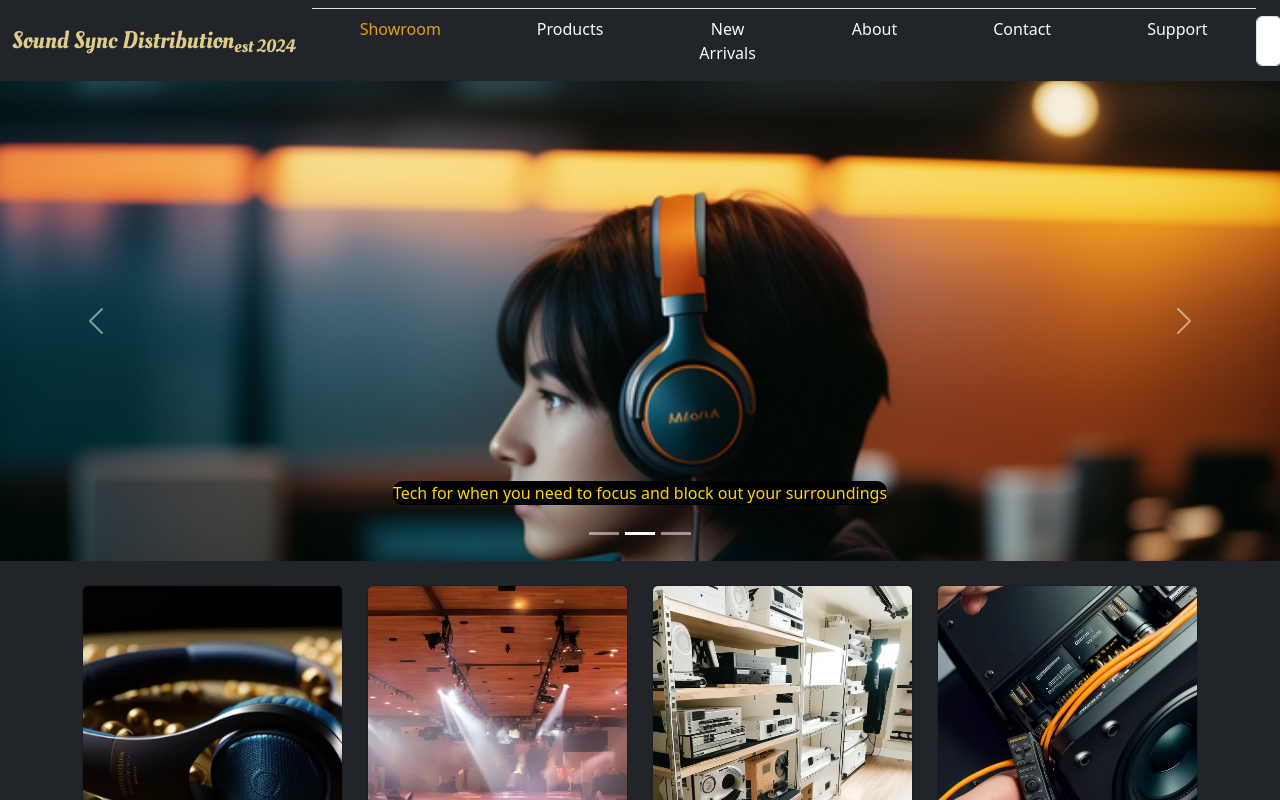
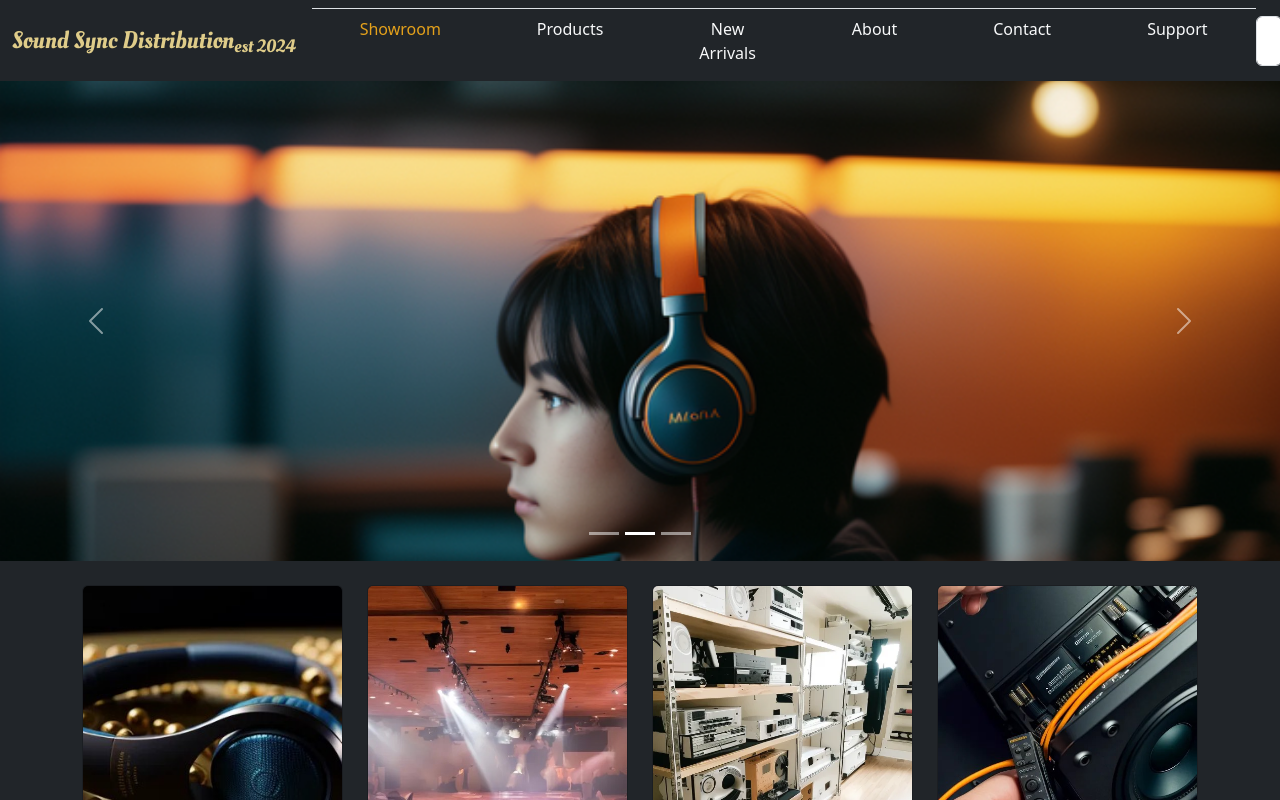
Before and after one commit to jb1756/Sound_Sync_Distribution, a React (Create React App) app: page / in a window 1280 px wide. Shown: the top 800 px of the page. Built offline with nearby package versions, Linux system fonts and the light colour scheme.

Commit message:
Removed sentences from carousel

```diff
--- a/src/components/splashPage/index.css
+++ b/src/components/splashPage/index.css
@@ -17,7 +17,6 @@
   }
 
   .carousel-container p {
-    background-color: black;
     border-radius: 10px;
     width: fit-content;
     display: inline-flex;
--- a/src/components/splashPage/index.js
+++ b/src/components/splashPage/index.js
@@ -48,29 +48,33 @@ const SplashPage = () => {
         <Carousel.Item>
           <div className="carousel-item-content">
             <img className="d-block w-100" src={img1} alt="First slide" />
-            <Carousel.Caption style={{ color: "gold" }}>
+           {/*} <Carousel.Caption style={{ color: "white" }}>
               <p>The latest hardware for the hippest events</p>
-            </Carousel.Caption>
+  </Carousel.Caption> */}
           </div>
         </Carousel.Item>
         <Carousel.Item>
           <div className="carousel-item-content">
             <img className="d-block w-100" src={img2} alt="Second slide" />
-            <Carousel.Caption style={{ color: "gold" }}>
+            {/*
+            <Carousel.Caption style={{ color: "white" }}>
               <p>
                 Tech for when you need to focus and block out your surroundings
               </p>
             </Carousel.Caption>
+            */}
           </div>
         </Carousel.Item>
         <Carousel.Item>
           <div className="carousel-item-content">
             <img className="d-block w-100" src={img3} alt="Third slide" />
+            {/*
             <Carousel.Caption style={{ color: "gold" }}>
               <p>
                 Let Sound Sync Distribution help you get your home audio set up!
               </p>
             </Carousel.Caption>
+            */}
           </div>
         </Carousel.Item>
       </Carousel>
```
